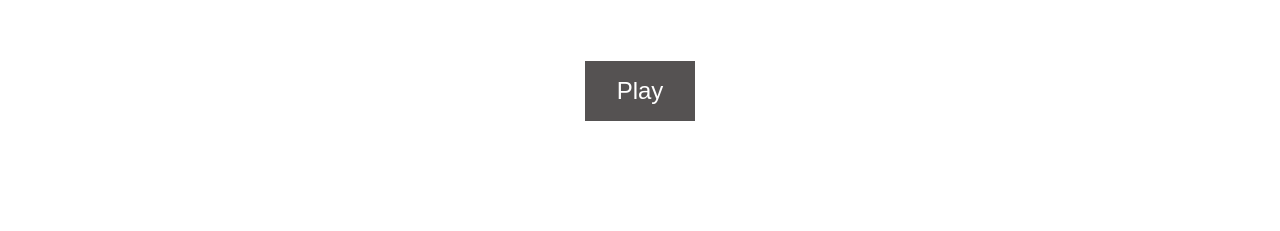
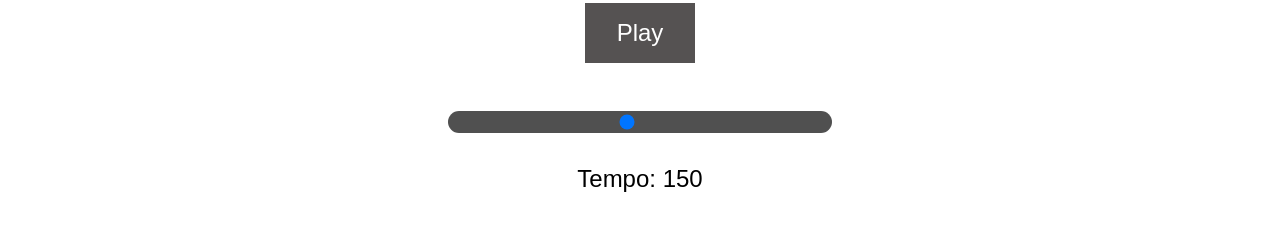
Before and after one commit to raaaaaphaela/beatmaker, a plain HTML site: page index.html in a window 1280 px wide. Shown: the part 621-852 px from the top of the page. Before the commit the page ends 800 px from the top, so only its background shows below. Drawn offline with Linux system fonts and the light colour scheme.

Commit message:
finish project

```diff
--- a/app.js
+++ b/app.js
@@ -13,6 +13,7 @@ class DrumKit {
     this.isPlaying = null;
     this.selects = document.querySelectorAll("select");
     this.muteButtons = document.querySelectorAll(".mute");
+    this.tempoSlider = document.querySelector(".tempo-slider");
   }
 
   activePad() {
@@ -116,6 +117,22 @@ class DrumKit {
       }
     }
   }
+
+  changeTempo(e) {
+    const tempoText = document.querySelector(".tempo-nr");
+    tempoText.innerText = e.target.value;
+  }
+
+  updateTempo(e) {
+    this.bpm = e.target.value;
+    clearInterval(this.isPlaying);
+    this.isPlaying = null;
+    const playBtn = document.querySelector(".play");
+
+    if (playBtn.classList.contains("active")) {
+      this.start();
+    }
+  }
 }
 
 const drumKit = new DrumKit();
@@ -145,3 +162,11 @@ drumKit.muteButtons.forEach((btn) => {
     drumKit.mute(e);
   });
 });
+
+drumKit.tempoSlider.addEventListener("input", function (e) {
+  drumKit.changeTempo(e);
+});
+
+drumKit.tempoSlider.addEventListener("change", function (e) {
+  drumKit.updateTempo(e);
+});
--- a/index.html
+++ b/index.html
@@ -82,6 +82,16 @@
         </div>
       </div>
       <button class="play">Play</button>
+      <div class="tempo">
+        <input
+          type="range"
+          class="tempo-slider"
+          max="300"
+          min="20"
+          value="150"
+        />
+        <p>Tempo: <span class="tempo-nr">150</span></p>
+      </div>
     </div>
     <audio class="kick-sound" src="./allSounds/kick-classic.wav"></audio>
     <audio class="snare-sound" src="./allSounds/snare-acoustic01.wav"></audio>
--- a/style.css
+++ b/style.css
@@ -111,6 +111,26 @@ select {
   background: rgb(160, 160, 160);
 }
 
+.tempo {
+  margin: 2rem;
+  width: 30%;
+}
+
+.tempo-slider {
+  padding: 0.2rem;
+  -webkit-appearance: none;
+  margin: 1rem 0rem;
+  width: 100%;
+  position: relative;
+  background: rgb(80, 80, 80);
+  cursor: pointer;
+  border-radius: 1rem;
+}
+.tempo p {
+  font-size: 1.5rem;
+  text-align: center;
+  margin: 1rem;
+}
 @keyframes playTrack {
   from {
     transform: scale(1);
```
